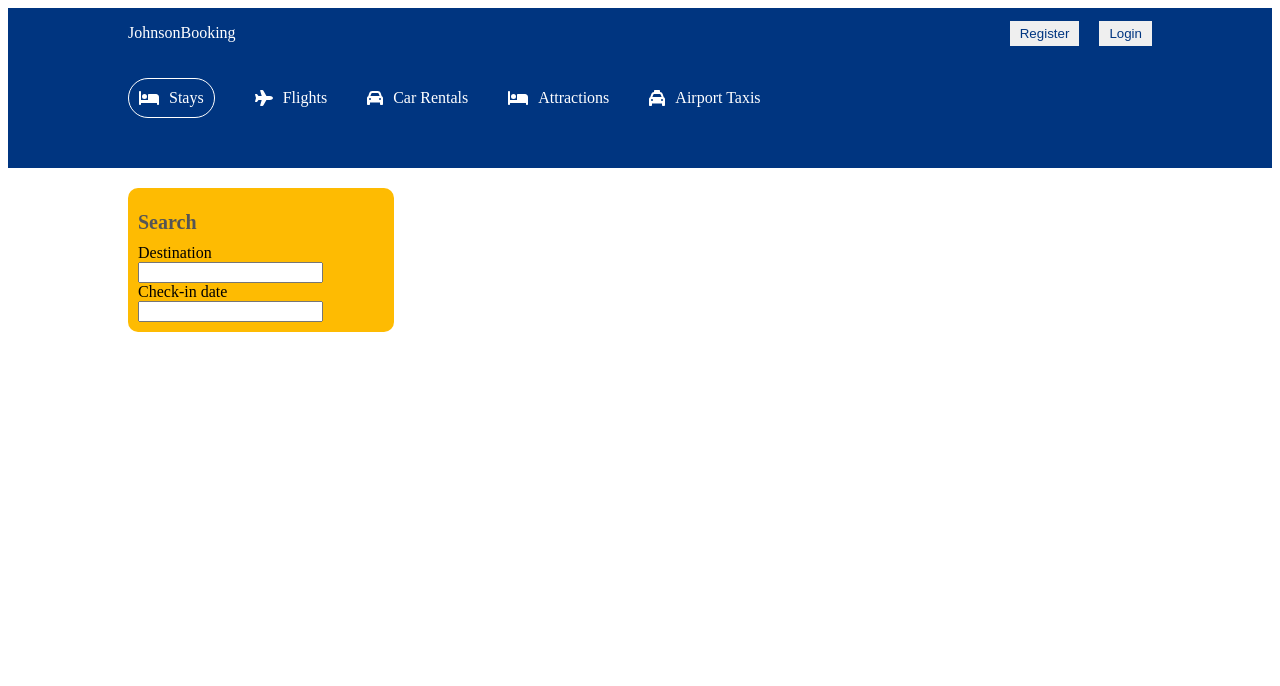
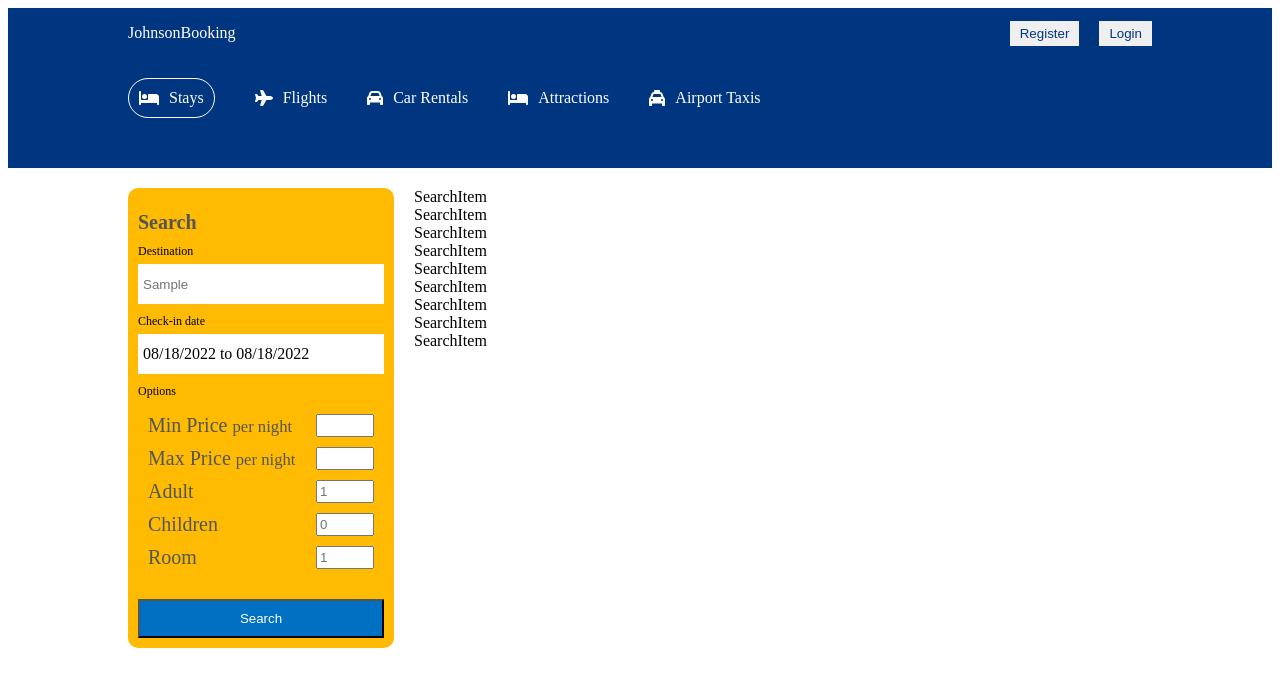
Before and after one commit to karasanyijohnson/React-booking-reservation-UI-Design, a React (Create React App) app: page / in a window 1280 px wide. Both pictures are taken after typing "Sample" into the empty fields and a click on the button "Search". Shown: the top 686 px of the page. Built offline with nearby package versions, Linux system fonts and the light colour scheme.

Commit message:
style search component

```diff
--- a/src/components/header/Header.jsx
+++ b/src/components/header/Header.jsx
@@ -102,6 +102,7 @@ navigate("/hotels", {state:{destination,date,options}})
                 editableDateInputs={true}
                 onChange={(item) => setDate([item.selection])}
                 moveRangeOnFirstSelection={false}
+                minDate={new Date()}
                 ranges={date}
                 className="date"
               />
--- /dev/null
+++ b/src/components/searchItem/SearchItem.jsx
@@ -0,0 +1,7 @@
+import './searchItem.css'
+const SearchItem=()=>{
+    return (
+        <div className='searchItem'>SearchItem</div>
+    )
+}
+export default SearchItem
--- a/src/pages/list/List.jsx
+++ b/src/pages/list/List.jsx
@@ -1,13 +1,20 @@
-import React from "react";
+import React, { useState } from "react";
 import './list.css'
 import Header from "../../components/header/Header";
 import Navbar from "../../components/navBar/Navbar";
 import {useLocation} from 'react-router-dom'
+import { DateRange } from "react-date-range";
+import { format } from "date-fns";
+import SearchItem from "../../components/searchItem/SearchItem";
 
 // Individual Hotel
 const List = () => {
   const location =useLocation()
-  console.log(location)
+  // console.log(location)
+  const [destination, setDestination]= useState(location.state.destination)
+  const [date, setDate]= useState(location.state.date)
+  const [openDate, setOpenDate] = useState(false)
+  const [options, setOptions] = useState(location.state.options)
   return (
     <div>
       <Navbar />
@@ -18,14 +25,69 @@ const List = () => {
             <h1 className="lsTitle">Search</h1>
             <div className="lsItem">
               <label>Destination</label>
-              <input type="text" />
+              <input placeholder={destination} type="text" />
             </div>
             <div className="lsItem">
               <label>Check-in date</label>
-              <input type="text" />
+              <span onClick={()=>setOpenDate(!openDate)}>{`${format(date[0].startDate, "MM/dd/yyyy")}
+                to ${format(date[0].endDate, "MM/dd/yyyy")}`}</span>
+            </div>
+            {openDate&& (
+              <DateRange
+              editableDateInputs={true}
+              onChange={(item) => setDate([item.selection])}
+              minDate={new Date()}
+              ranges={date}
+            />
+            )}
+          <div className="lsItem">
+            <label>Options</label>
+          <div className="lsOptions">
+          <div className="lsOptionItem">
+              <span className="lsOptionText">
+                Min Price <small>per night</small>
+              </span>
+              <input type="number" className="lsOptionInput"/>
+            </div>
+            <div className="lsOptionItem">
+              <span className="lsOptionText">
+                Max Price <small>per night</small>
+              </span>
+              <input type="number" className="lsOptionInput"/>
+            </div>
+            <div className="lsOptionItem">
+              <span className="lsOptionText">
+                Adult
+              </span>
+              <input type="number" min={1} className="lsOptionInput" placeholder={options.adult}/>
+            </div>
+            <div className="lsOptionItem">
+              <span className="lsOptionText">
+               Children
+              </span>
+              <input type="number" min={0} className="lsOptionInput" placeholder={options.children}/>
+            </div>
+            <div className="lsOptionItem">
+              <span className="lsOptionText">
+               Room
+              </span>
+              <input type="number" min={1} className="lsOptionInput" placeholder={options.room}/>
             </div>
           </div>
-          <div className="listResult"></div>
+          </div>
+          <button>Search</button>
+          </div>
+          <div className="listResult">
+            <SearchItem/>
+            <SearchItem/>
+            <SearchItem/>
+            <SearchItem/>
+            <SearchItem/>
+            <SearchItem/>
+            <SearchItem/>
+            <SearchItem/>
+            <SearchItem/>
+          </div>
         </div>
       </div>
     </div>
--- a/src/pages/list/list.css
+++ b/src/pages/list/list.css
@@ -25,6 +25,49 @@
     color: #555;
     margin-bottom: 10px;
 }
+.lsItem{
+    display: flex;
+    flex-direction: column;
+    gap: 5px;
+    margin-bottom: 10px;
+}
+.lsItem>label{
+    font-size: 12px;
+}
+.lsItem>input{
+    height: 30px;
+    border: none;
+    padding: 5px;
+}
+.lsItem>span{
+    height: 30px;
+    padding: 5px;
+    background-color: white;
+    display: flex;
+    align-items: center;
+    cursor: pointer;
+}
+.lsOptions{
+    padding: 10px;
+}
+.lsOptionItem{
+    display: flex;
+    justify-content: space-between;
+    margin-bottom: 10px;
+    color: #555;
+    font-size: 20px;
+}
+.lsOptionInput{
+    width: 50px;
+}
+.listSearch>button{
+    padding:10px;
+    background-color: #0071c2;
+    color: white;
+    cursor: pointer;
+    width: 100%;
+    font-weight: 500;
+}
 .listResult {
     flex: 3;
 }
```
Also changed, not shown: src/components/searchItem/searchItem.css (added).
